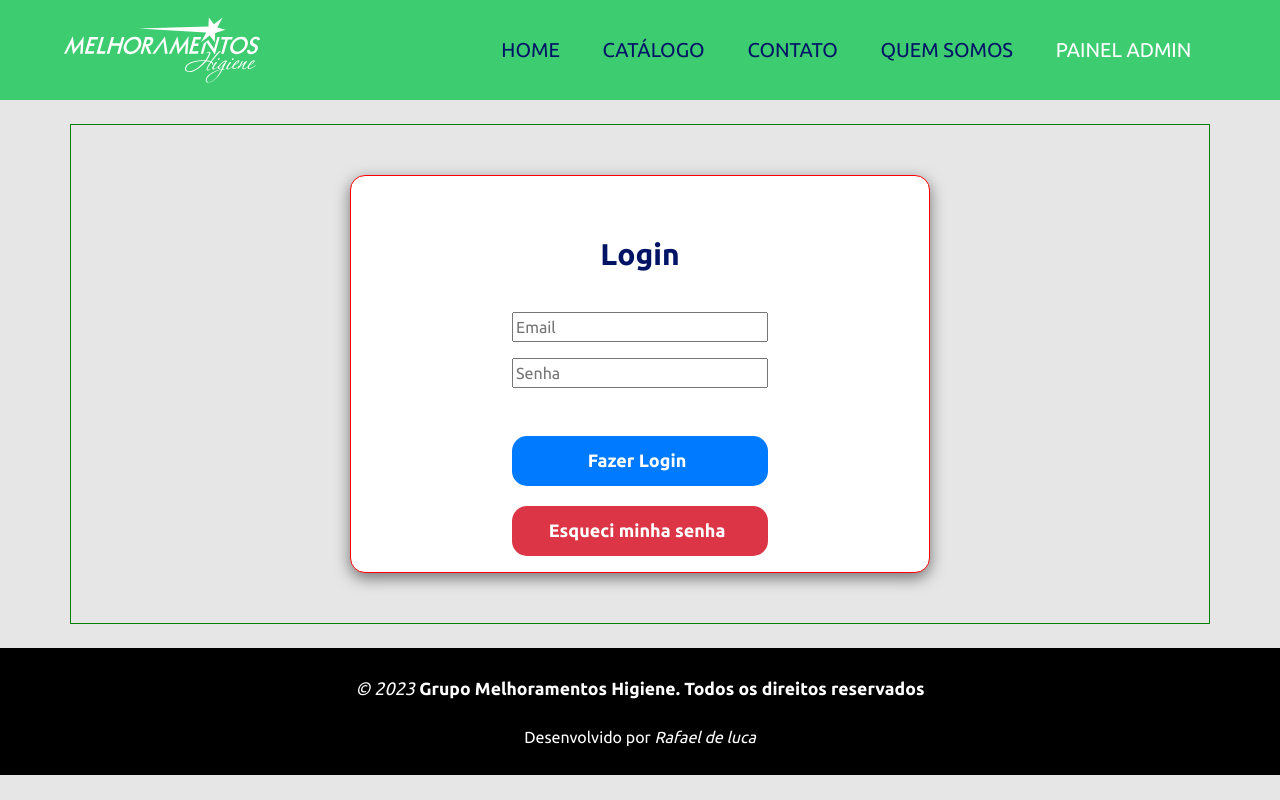
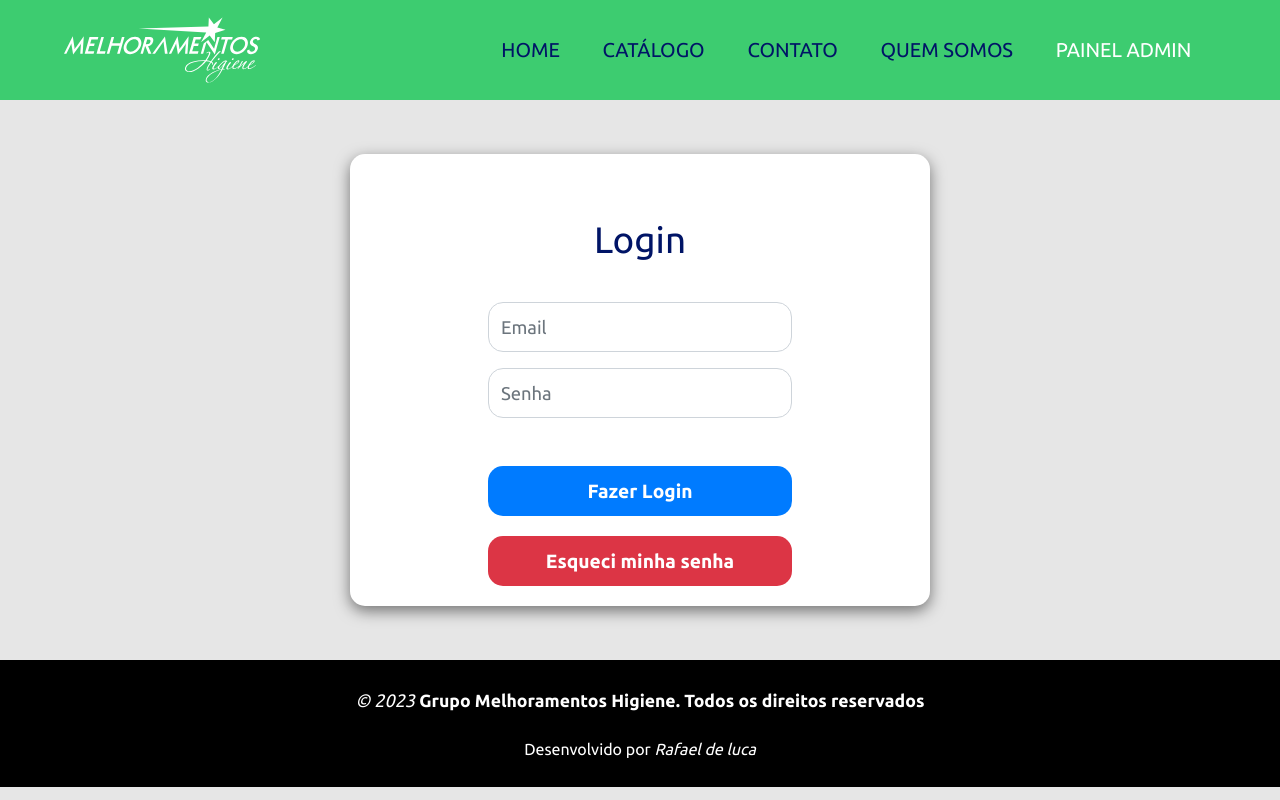
Before and after one commit to rafaelgauderio/typescript-react-elite-products-frontend, a React (Create React App) app: page /admin/autenticar/login in a window 1280 px wide. Built offline with nearby package versions, Linux system fonts and the light colour scheme; no server answers.

Commit message:
css de formulario e login

```diff
--- a/src/App.css
+++ b/src/App.css
@@ -45,3 +45,9 @@ h1, h2, h3, h4, h5, h6 {
   background-color: var(--primary-color);
   border-radius: 10px;
 }
+
+.input-padrao {
+  font-size: 1em;
+  height: 50px;
+  border-radius: 15px;
+}
--- a/src/componentes/BotaoPadrao/styles.css
+++ b/src/componentes/BotaoPadrao/styles.css
@@ -1,10 +1,17 @@
 .botao-padrao {
   height: 50px;
-  width: 250px;
+  width: 220px;
   color: var(--white-color);
   border-radius: 15px !important;
+  align-self: center;
 }
 
 .botao-padrao h5 {
   font-size: 18px;
 }
+
+@media (min-width: 992px) {
+  .botao-padrao {
+    width:270px;
+  }
+}
--- a/src/paginas/Admin/MenuAdmin/Autenticar/Login/index.tsx
+++ b/src/paginas/Admin/MenuAdmin/Autenticar/Login/index.tsx
@@ -12,10 +12,12 @@ function Login() {
                 </div>
                 <form>
                     <div className="mb-3">
-                        <input type="text" placeholder='Email' name="usuario"></input>
+                        <input type="text" placeholder='Email' name="usuario" className='form-control input-padrao'>
+                        </input>
                     </div>
                     <div className="mb-5">
-                        <input type="password" placeholder='Senha' name="password"></input>
+                        <input type="password" placeholder='Senha' name="password" className='form-control input-padrao' >
+                        </input>
                     </div>
                     <div className='login-enviar'>
                         <BotaoPadrao mensagem="Fazer Login"></BotaoPadrao>
@@ -27,7 +29,6 @@ function Login() {
                     </div>
                 </form>
             </div>
-
         </>
 
 
--- a/src/paginas/Admin/MenuAdmin/Autenticar/Login/styles.css
+++ b/src/paginas/Admin/MenuAdmin/Autenticar/Login/styles.css
@@ -1,23 +1,39 @@
 .login-container {
-    display: flex;
-    flex-direction: column;
-    justify-content: center;
+  display: flex;
+  flex-direction: column;
+  justify-content: center;
+  padding: 20px;
+  font-size: 18px;
 }
-
 
 .login-container h1 {
   font-size: 30px;
   padding: 20px 0;
   margin-bottom: 20px;
-  border: 0;
+  font-weight: 400;
+  font-size: 2em;
+  text-transform: capitalize;
+}
+
+.login-recuperar-senha,
+.login-enviar {
+  border-radius: 15px;
+  text-align: center;
 }
 
 .login-enviar {
-    background-color: var(--botao-busca);
-    margin-bottom: 20px;
-    border-radius: 15px;
+  background-color: var(--botao-busca);
+  margin-bottom: 20px;
 }
 
-.login-recuperar-senha {
-    border-radius: 15px;
+@media (min-width: 992px) {
+  .login-container {
+    font-size: 1.15em;
+  }
+
+  .login-container h5{
+    font-size: 1.20em;
+  }
+
+
 }
--- a/src/paginas/Admin/MenuAdmin/Autenticar/styles.css
+++ b/src/paginas/Admin/MenuAdmin/Autenticar/styles.css
@@ -1,7 +1,6 @@
 .autenticacao-container {
   display: flex;
   justify-content: center;
-  border: 1px solid green;
   padding: 20px;
 }
 
@@ -13,14 +12,12 @@
 }
 
 .autenticacao-container-login {
-  border: 1px solid red;
+
   display: flex;
   justify-content: center;
   box-shadow: 0px 5px 15px rgba(0, 0, 0, 0.5);
   background-color: var(--white-color);
   border-radius: 15px;
-  padding: 10px 10px;
-  margin: 10px;
   width: 100%;
 }
 
@@ -42,6 +39,6 @@
 
 @media (min-width: 992px) {
     .autenticacao-container {
-      padding: 40px;
+      padding: 30px;
     }
   }
```
